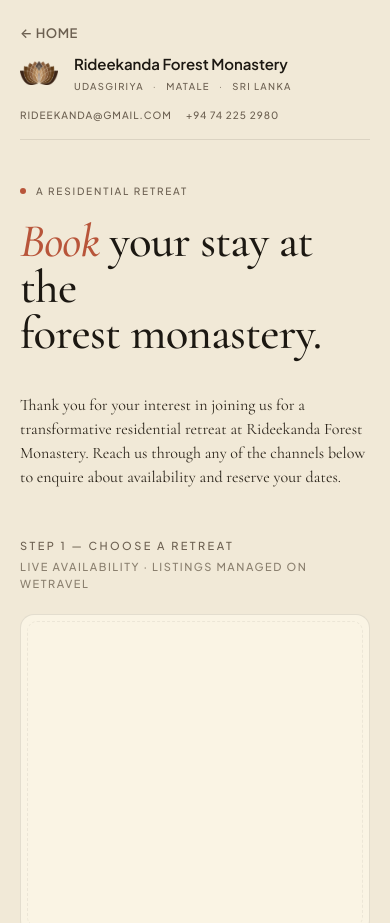
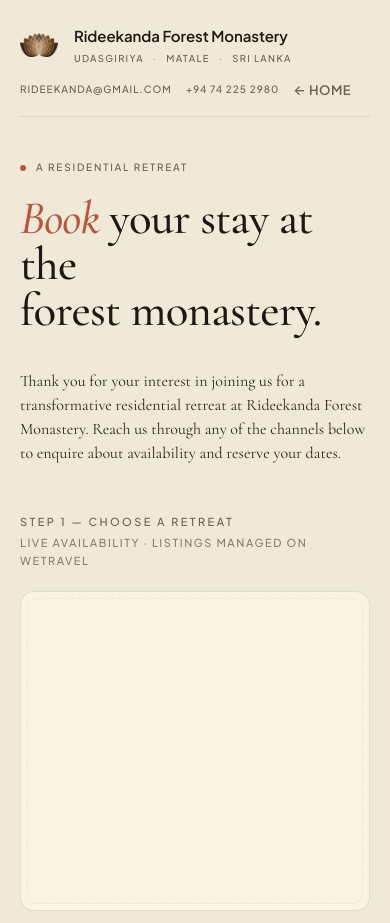
Before and after one commit to VENR-bit/BookYourStay, a plain HTML site: page index.html in a window 390 px wide. Shown: the top 923 px of the page. Drawn offline with nearby package versions, Linux system fonts and the light colour scheme; a script that the page names is missing.

Commit message:
Move Home link into header next to email and phone
Co-Authored-By: Claude Opus 4.6 <noreply@anthropic.com>

```diff
--- a/index.html
+++ b/index.html
@@ -13,11 +13,6 @@
 </head>
 <body data-hero="phrase" data-accent="terracotta">
 
-  <!-- ───────── HOME BUTTON ───────── -->
-  <div class="home-btn-wrap">
-    <a class="home-btn" href="https://rideekanda.org/">← Home</a>
-  </div>
-
   <!-- ───────── HEADER ───────── -->
   <header class="topbar">
     <a class="brand" href="#">
@@ -30,6 +25,7 @@
     <div class="contact">
       <a class="contact__item" href="mailto:rideekanda@gmail.com">rideekanda@gmail.com</a>
       <a class="contact__item" href="tel:+94742252980">+94 74 225 2980</a>
+      <a class="contact__item home-btn" href="https://rideekanda.org/">← Home</a>
     </div>
   </header>
 
--- a/styles.css
+++ b/styles.css
@@ -52,14 +52,7 @@ a { color: inherit; text-decoration: none; }
 img { display: block; max-width: 100%; }
 
 /* ───────── HOME BUTTON ───────── */
-.home-btn-wrap {
-  display: block;
-  max-width: var(--maxw);
-  margin: 0 auto;
-  padding: 20px var(--gutter) 0;
-}
 .home-btn {
-  display: inline-block;
   font-family: var(--sans);
   font-size: 13px;
   font-weight: 600;
@@ -76,7 +69,7 @@ img { display: block; max-width: 100%; }
   justify-content: space-between;
   flex-wrap: wrap;
   gap: 16px 24px;
-  padding: 8px var(--gutter) 20px;
+  padding: 24px var(--gutter) 20px;
   max-width: var(--maxw);
   margin: 0 auto;
 }
```
